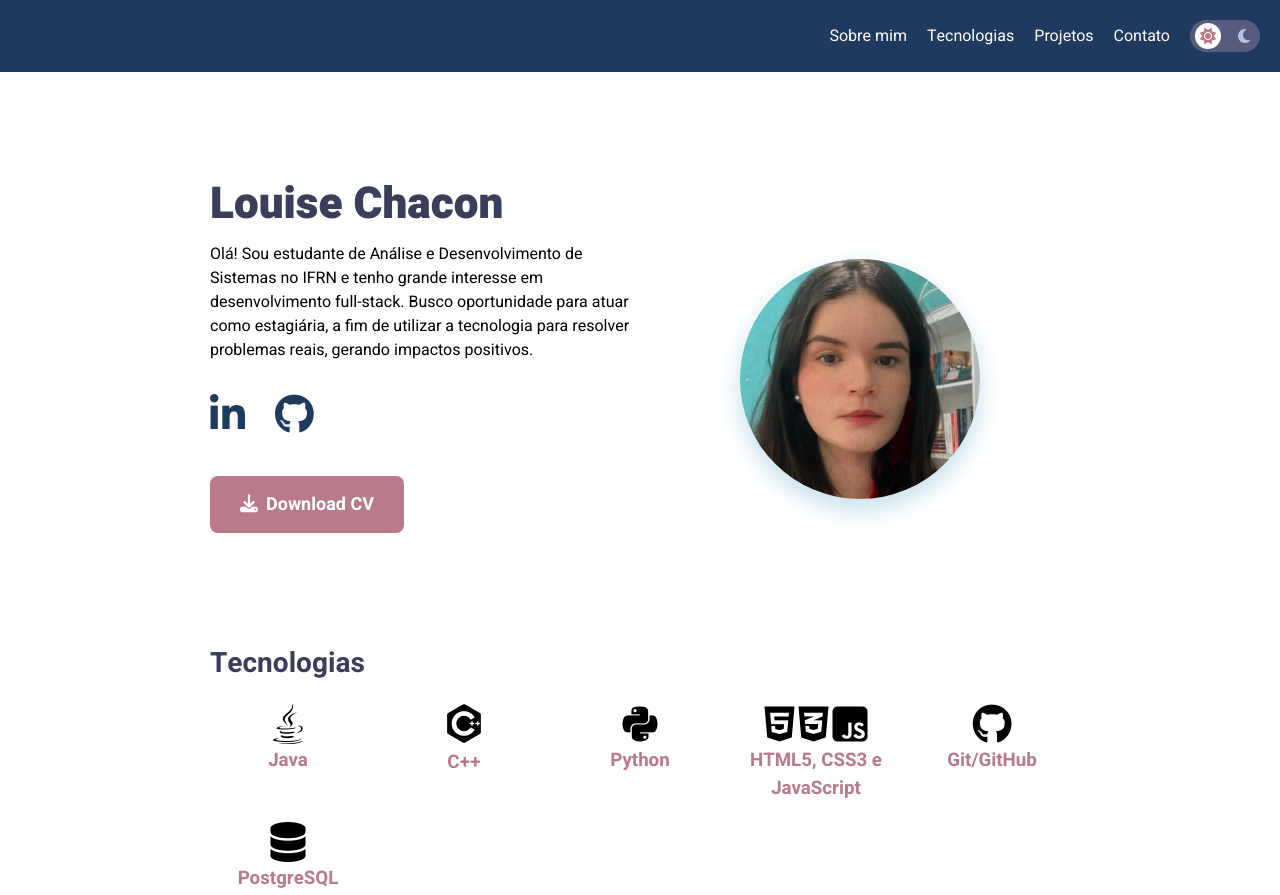
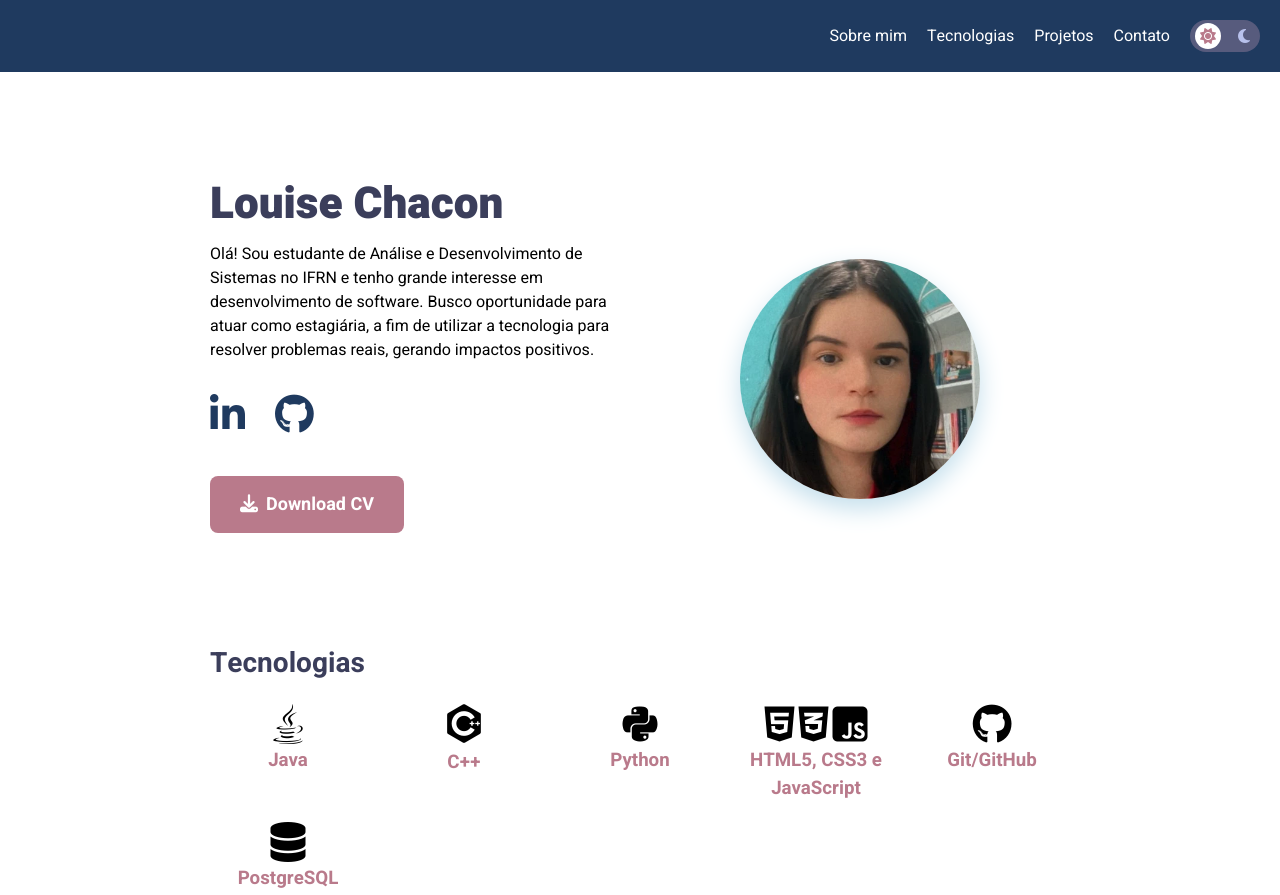
Before and after one commit to louisechacon/portfolio, a plain HTML site: page index.html in a window 1280 px wide. Shown: the top 895 px of the page. Drawn offline with nearby package versions, Linux system fonts and the light colour scheme.

Commit message:
Modifica apresentação

```diff
--- a/index.html
+++ b/index.html
@@ -44,7 +44,7 @@
                     <h1 class="nome">Louise Chacon</h1>
                     <p class="descricao">
                         Olá! Sou estudante de Análise e Desenvolvimento de Sistemas no IFRN e tenho grande interesse
-                        em desenvolvimento full-stack. Busco oportunidade para atuar como estagiária, a fim de utilizar
+                        em desenvolvimento de software. Busco oportunidade para atuar como estagiária, a fim de utilizar
                         a tecnologia para resolver problemas reais, gerando impactos positivos.
                     </p>
                     <div class="redes">
```
